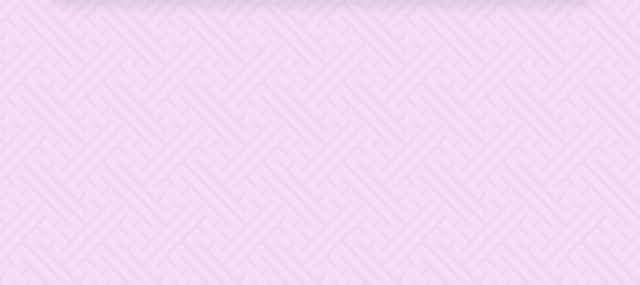
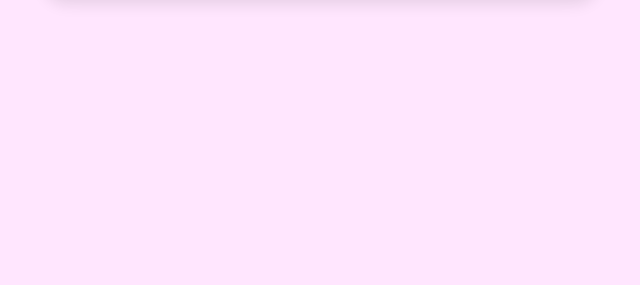
Before and after one commit to MattMcAdams/arenliore.com, an Eleventy site: page src/switch.njk in a window 1280 px wide. Shown: the part 515-800 px from the top of the page, without its empty margins (319-959 px from the left). Built offline with nearby package versions, Linux system fonts and the light colour scheme; Eleventy itself is replaced by a stand-in of ours; files that its build step writes are made by us from their sources.

Commit message:
Tweak css & add analytics

```diff
--- a/src/_includes/base.njk
+++ b/src/_includes/base.njk
@@ -4,15 +4,18 @@
     <meta charset="utf-8">
     <meta name="viewport" content="width=device-width, initial-scale=1.0">
 
-    <!-- Global site tag (gtag.js) - Google Analytics -->
-    {# <script async src="https://www.googletagmanager.com/gtag/js?id=G-QTW9M3FNX8"></script>
-    <script>
-      window.dataLayer = window.dataLayer || [];
-      function gtag(){dataLayer.push(arguments);}
-      gtag('js', new Date());
+    <!-- Analytics -->
+    <script defer data-domain="arenliore.com" src="https://plausible.io/js/script.js"></script>
 
-      gtag('config', 'G-QTW9M3FNX8');
-    </script> #}
+    {# <!-- Favicon --> #}
+    {# <link rel="icon" href="favicon.ico" sizes="32x32">
+    <link rel="icon" href="icon.svg" type="image/svg+xml">
+    <link rel="apple-touch-icon" href="apple-touch-icon.png">
+    <link rel="manifest" href="manifest.webmanifest"> #}
+
+    <!-- Theme color -->
+    <meta name="theme-color" content="#ffe6fe" media="(prefers-color-scheme: light)">
+    <meta name="theme-color" content="#382943" media="(prefers-color-scheme: dark)">
 
     <!-- Author / Humans.txt -->
     <link type="text/plain" rel="author" href="/humans.txt" />
@@ -24,13 +27,13 @@
       <title>{{metadata.title}}</title>
     {%endif%}
     <meta name="description" content="{{ description or metadata.description }}">
-    <meta name="og:title" content="{{title or metadata.title}}">
+    <meta name="og:title" content="{{ title or metadata.title }}">
     <meta name="og:description" content="{{ description or metadata.description }}">
     <meta name="og:image" content="{{ thumbnail or metadata.thumbnail }}">
     <meta name="twitter:card" content="summary_large_image">
-    <meta name="twitter:title" content="{{title or metadata.title}}">
-    <meta name="twitter:description" content="{{description or metadata.description}}">
-    <meta name="twitter:image" content="{{thumbnail or metadata.thumbnail}}">
+    <meta name="twitter:title" content="{{ title or metadata.title }}">
+    <meta name="twitter:description" content="{{ description or metadata.description }}">
+    <meta name="twitter:image" content="{{ thumbnail or metadata.thumbnail }}">
 
     <!-- STYLESHEETS -->
     <link rel="stylesheet" href="{{ '/assets/index.css' | url }}">
@@ -38,8 +41,6 @@
   </head>
   <body>
     <div id="app" class="page">
-
-      <!--<div class="decorative-bar"></div>-->
 
       {# <header>
         <nav class="top-nav"><ul class="nav container container-wide">
--- a/src/_static/assets/index.css
+++ b/src/_static/assets/index.css
@@ -37,6 +37,7 @@ body {
   font-family: 'Recursive', sans-serif;
   line-height: 1.5;
   color: var(--text);
+  background: var(--page-bg);
 }
 
 h1, h2, h3, h4, h5, h6 {
@@ -49,22 +50,22 @@ body {
   min-height: 100vh;
 }
 
-body::before {
+/* body::before {
   content: "";
   position: absolute;
   inset: 0;
   z-index: -1;
   mix-blend-mode: multiply;
   background: url('/images/interlaced.png');
-}
+} */
 
-body::after {
+/* body::after {
   content: "";
   position: absolute;
   inset: 0;
   z-index: -2;
   background: var(--page-bg);
-}
+} */
 
 a {
   color: inherit;
```
